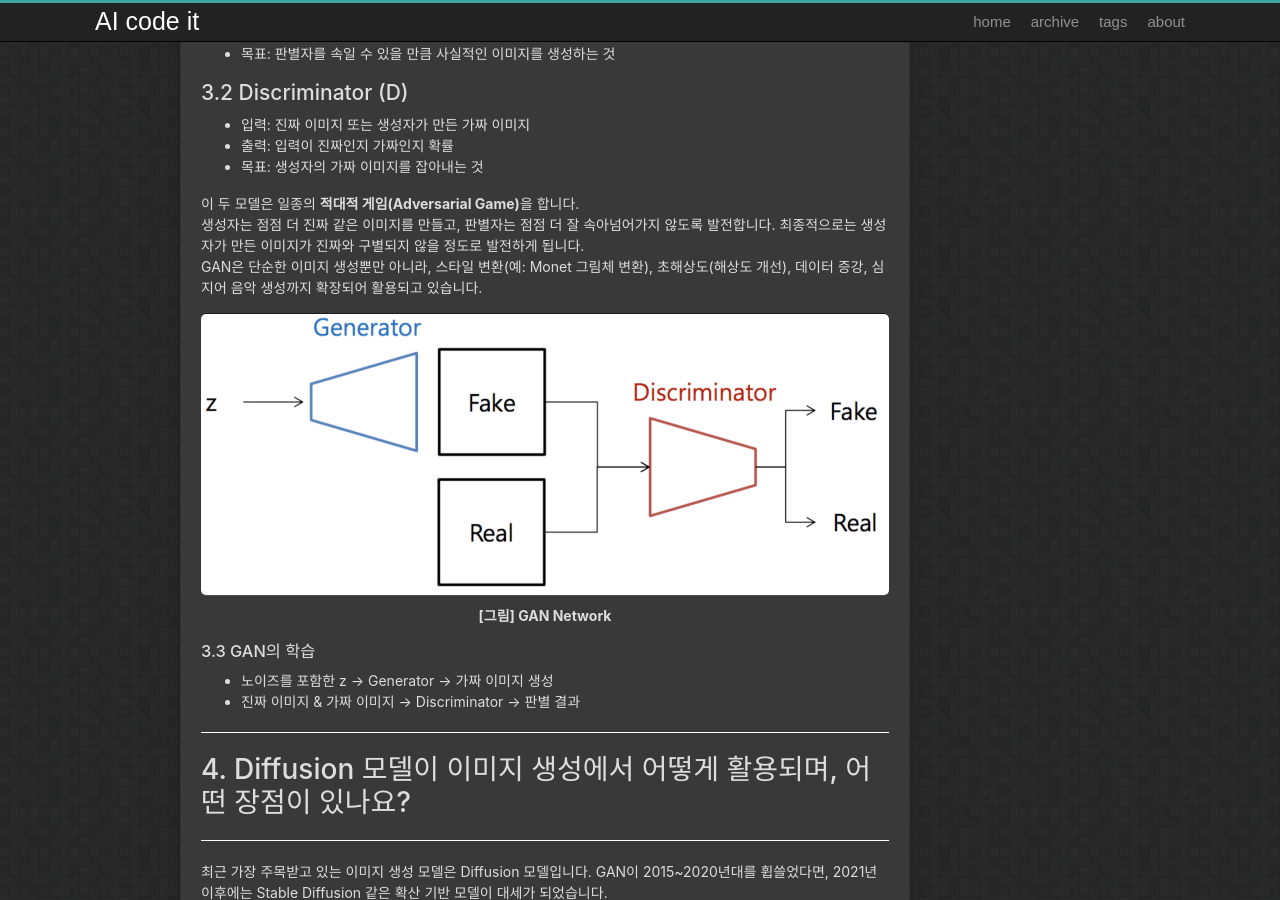
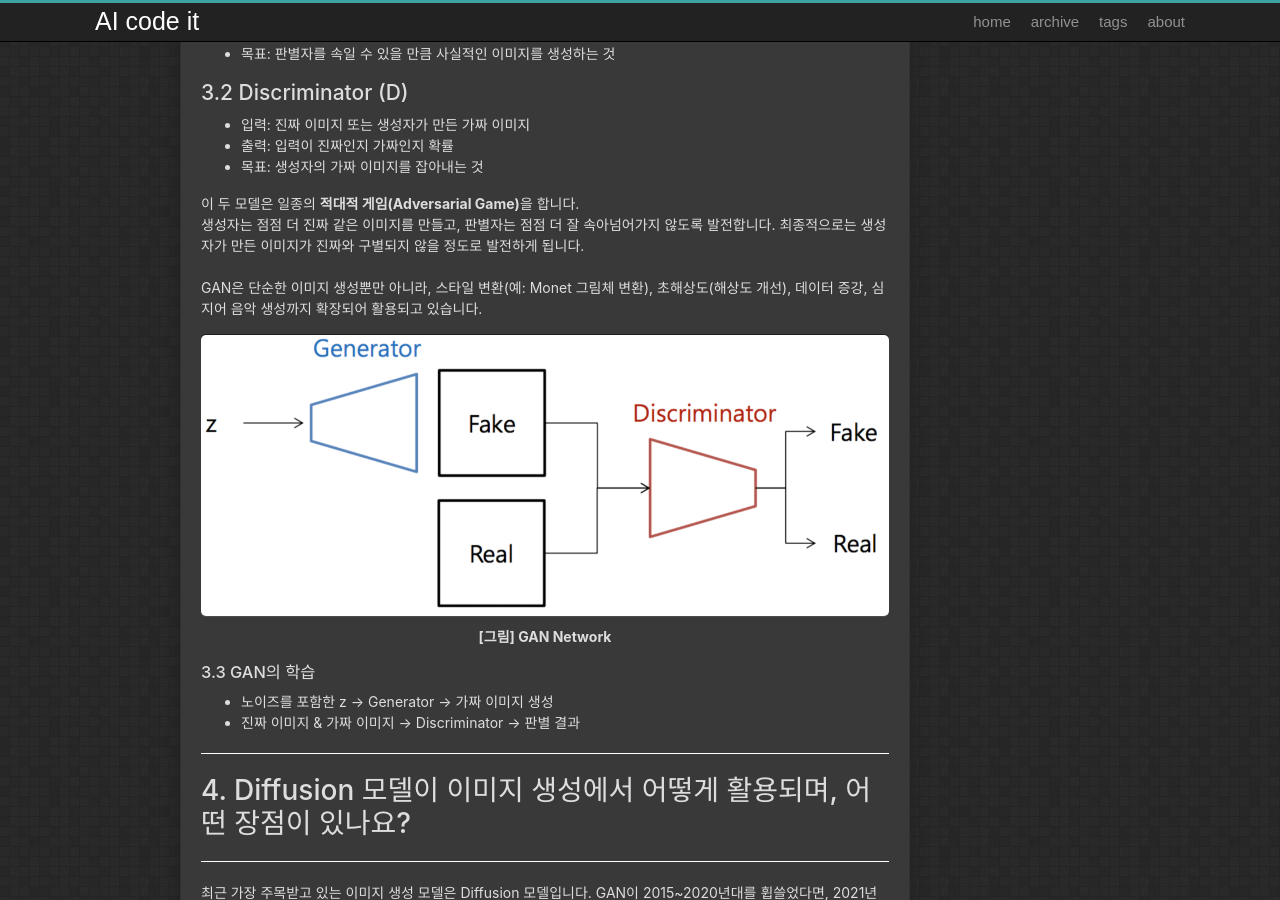
Before and after one commit to Lee-keonhee/AIcodeit, a Jekyll site: the page built from _posts/2025-09-05-weekly_9.md, in a window 1280 px wide and 900 px high, scrolled down 2334 px. Built offline with Jekyll 4.4.1, drawn with Linux system fonts in a browser that asks for light colours.

```diff
--- a/_posts/2025-09-05-weekly_9.md
+++ b/_posts/2025-09-05-weekly_9.md
@@ -44,11 +44,11 @@ CNN(Convolutional Neural Network)은 딥러닝의 발전을 이끈 핵심 모델
 ## 2.1. FCN의 핵심 특징
 
 ### 2.1.1 완전연결층 제거
-- CNN의 마지막 FC Layer 대신, Convolution과 Upsampling만 사용합니다. 덕분에 입력 이미지 크기에 제약이 줄어듭니다.
+- CNN의 마지막 FC Layer 대신, Convolution과 Upsampling만 사용합니다. 덕분에 입력 이미지 크기에 제약이 줄어듭니다.<br>
 ### 2.1.2 픽셀 단위 출력 가능
--  업샘플링(Deconvolution)을 통해 입력 이미지와 동일한 크기의 Segmentation Mask를 출력할 수 있습니다.
+-  업샘플링(Deconvolution)을 통해 입력 이미지와 동일한 크기의 Segmentation Mask를 출력할 수 있습니다.<br>
 ### 2.1.3 End-to-End 학습
-분류 모델처럼 별도의 후처리 과정 없이, 이미지 입력 → 픽셀 단위 예측까지 한 번에 학습할 수 있습니다.
+분류 모델처럼 별도의 후처리 과정 없이, 이미지 입력 → 픽셀 단위 예측까지 한 번에 학습할 수 있습니다.<br>
 
 ## 2.2 기존 CNN과의 차이
 - CNN: 최종 출력이 1 x N 클래스 벡터
@@ -79,15 +79,15 @@ GAN(Generative Adversarial Network)은 2014년 Ian Goodfellow가 제안한 이
 ## 3.1 Generator (G)
 - 입력: 랜덤 노이즈 벡터
 - 출력: 실제와 비슷한 가짜 이미지
-- 목표: 판별자를 속일 수 있을 만큼 사실적인 이미지를 생성하는 것
+- 목표: 판별자를 속일 수 있을 만큼 사실적인 이미지를 생성하는 것<br>
 
 ## 3.2 Discriminator (D)
 - 입력: 진짜 이미지 또는 생성자가 만든 가짜 이미지
 - 출력: 입력이 진짜인지 가짜인지 확률
-- 목표: 생성자의 가짜 이미지를 잡아내는 것
+- 목표: 생성자의 가짜 이미지를 잡아내는 것<br>
 
 이 두 모델은 일종의 **적대적 게임(Adversarial Game)**을 합니다.
-생성자는 점점 더 진짜 같은 이미지를 만들고, 판별자는 점점 더 잘 속아넘어가지 않도록 발전합니다. 최종적으로는 생성자가 만든 이미지가 진짜와 구별되지 않을 정도로 발전하게 됩니다.
+생성자는 점점 더 진짜 같은 이미지를 만들고, 판별자는 점점 더 잘 속아넘어가지 않도록 발전합니다. 최종적으로는 생성자가 만든 이미지가 진짜와 구별되지 않을 정도로 발전하게 됩니다.<br>
 GAN은 단순한 이미지 생성뿐만 아니라, 스타일 변환(예: Monet 그림체 변환), 초해상도(해상도 개선), 데이터 증강, 심지어 음악 생성까지 확장되어 활용되고 있습니다.
 
 <div>
@@ -97,7 +97,7 @@ GAN은 단순한 이미지 생성뿐만 아니라, 스타일 변환(예: Monet
 
 ### 3.3 GAN의 학습
 - 노이즈를 포함한 z → Generator → 가짜 이미지 생성
-- 진짜 이미지 & 가짜 이미지 → Discriminator → 판별 결과
+- 진짜 이미지 & 가짜 이미지 → Discriminator → 판별 결과<br>
 
 ---
 # 4. Diffusion 모델이 이미지 생성에서 어떻게 활용되며, 어떤 장점이 있나요?
```
